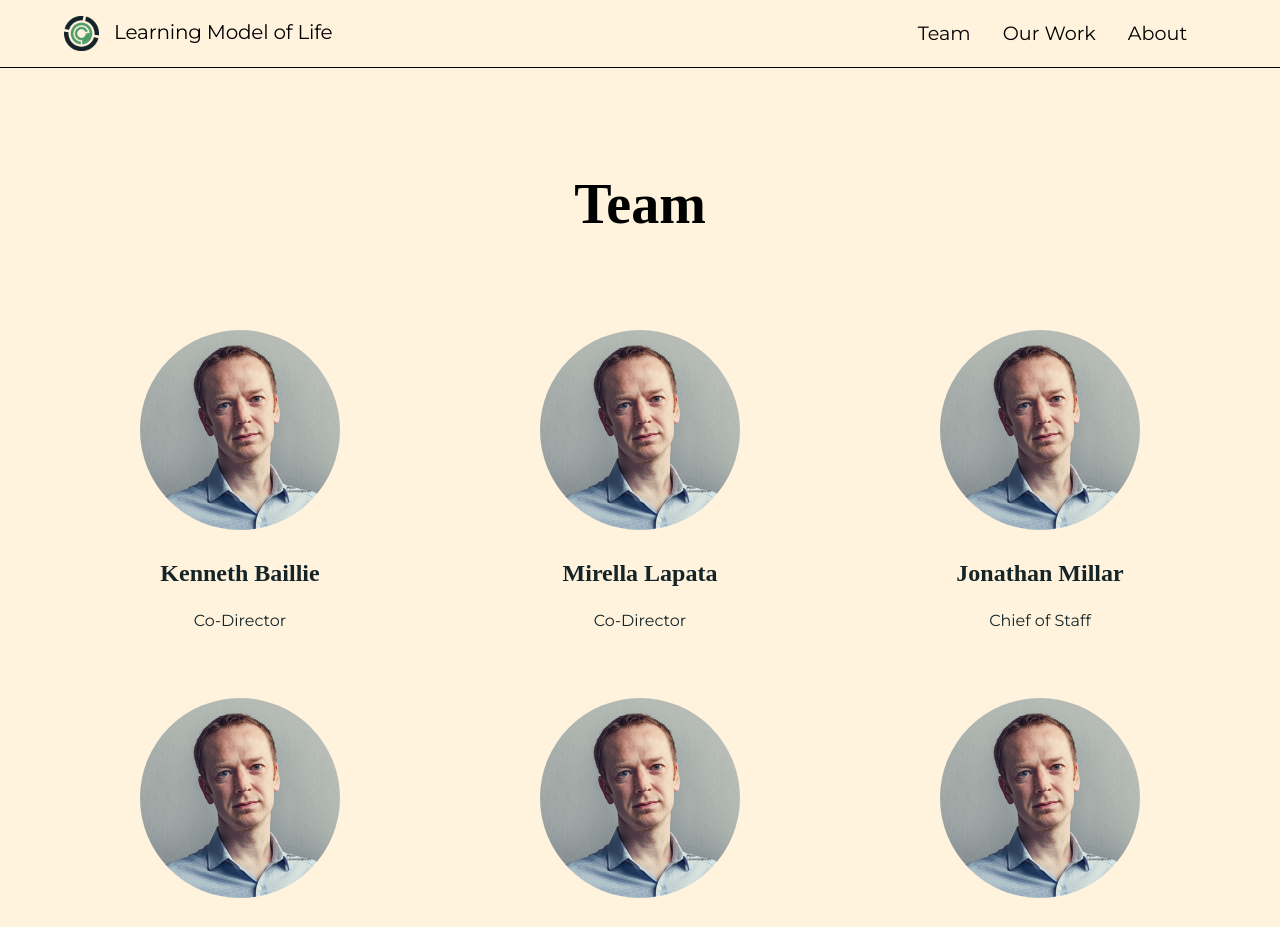
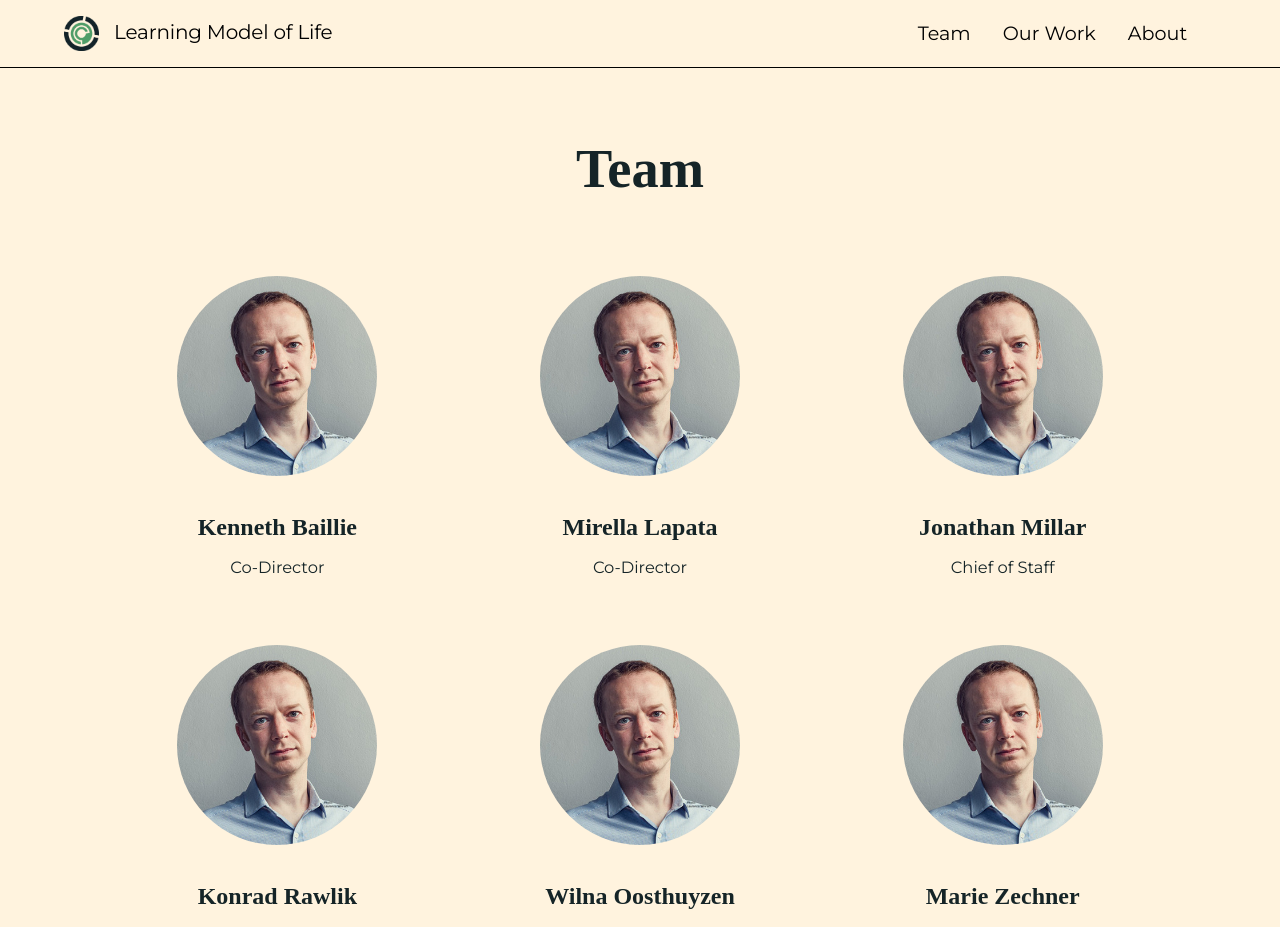
Before and after one commit to learningmodeloflife/lml.ac.uk, a Jekyll site: the page built from team.md, in a window 1280 px wide and 1400 px high. Shown: the top 927 px of the window. Built offline with Jekyll 4.4.1, drawn with Linux system fonts in a browser that asks for light colours; some web fonts are replaced; some of the changed text lies outside the part shown.

Commit message:
Team and Work page responsive

```diff
--- a/_scss/about.scss
+++ b/_scss/about.scss
@@ -57,7 +57,7 @@
   font-size: var(--font-size-base);
   font-weight: 400;
   line-height: 1.6;
-  margin-bottom: 2rem;
+  margin-bottom: 0rem;
 }
 
 
@@ -87,7 +87,7 @@
 
 }
   .logo-container {
-  padding-right: 2rem;
+  padding-right: 2.5rem;
   padding-bottom: 0rem;
 }
 }
--- a/_scss/team.scss
+++ b/_scss/team.scss
@@ -3,21 +3,22 @@
 .team-content {
   max-width: 1200px;
   margin: 0 auto;
-  padding: 1.5rem;
-  padding-top: calc(3rem + 80px);
+  padding: 5rem;
+  padding-top: calc(2.5rem + 50px);
 }
 
 .team-title {
+  font-family: var(--font-family-serif);
   text-align: center;
-  font-size: 3.5rem;
-  margin: 2rem 0 5rem;
-  color: var(--black);
+  font-size: var(--font-size-xl);
+  padding-bottom: 2vw;
+  color: var(--dark-gray);
 }
 
 /* Team grid layout */
 .team-grid {
   display: grid;
-  grid-template-columns: repeat(3, 1fr);
+  grid-template-columns: repeat(1, 1fr);
   gap: 3rem;
   margin-bottom: 5rem;
 }
@@ -30,7 +31,7 @@
 .member-image {
   width: 200px;
   height: 200px;
-  margin: 0 auto 1rem;
+  margin: 0 auto 2rem;
   overflow: hidden;
   border-radius: 50%;
 }
@@ -42,27 +43,26 @@
 }
 
 .team-member h3 {
-  margin-bottom: 0.5rem;
+  margin-bottom: -0.5rem;
   font-size: 1.5rem;
 }
 
 .team-member p {
   font-family: var(--font-family-sans-serif);
-  font-size: 1rem;
+  font-size: var(--font-size-base);
   color: var(--dark-gray);
 }
 
 /* Hiring info styles */
 .hiring-info {
   text-align: center;
-  margin: 3rem 0 4rem;
-  padding: 2rem 0;
+  margin: 6rem 0 4rem;
 }
 
 .hiring-info p {
   font-family: var(--font-family-sans-serif);
-  font-size: 1.2rem;
-  color: var(--dark-gray);
+  font-size: var(--font-size-lg);
+  color: var(--black);
 }
 
 .hiring-info a {
@@ -75,3 +75,17 @@
 .hiring-info a:hover {
   border-bottom-color: transparent;
 }
+
+
+
+/* Responsive design */
+@media ( min-width: 35em ) {
+  .team-grid {
+    grid-template-columns: repeat(2, 1fr);
+  }
+}
+@media ( min-width: 55em ) {
+  .team-grid {
+    grid-template-columns: repeat(3, 1fr);
+  }
+}
--- a/_scss/variables.scss
+++ b/_scss/variables.scss
@@ -14,10 +14,10 @@
     --font-family-mono: 'Consolas', monospace;
 
     /* Font Sizes */
-    --font-size-base: clamp(1rem, 0.85rem + 0.15vw, 1.5rem);
+    --font-size-base: clamp(1rem, 0.9rem + 0.15vw, 1.5rem);
     --font-size-lg: clamp(1rem, 1rem + 0.25vw, 1.5rem);
     --font-size-vlg: clamp(0.5rem, 1.1rem + 0.375vw, 1.75rem);
-    --font-size-xl: clamp(1.2rem, 1.2rem + 0.5vw, 2rem);
+    --font-size-xl: clamp(2rem, 3rem + 0.5vw, 3.5rem);
     --font-size-xxl: clamp(3.5rem, 5vw, 4.2rem);
     --font-size-huge: clamp(4rem, 3.5rem + 2.5vw, 8rem);
   }
--- a/_scss/work.scss
+++ b/_scss/work.scss
@@ -4,22 +4,24 @@
   max-width: 1200px;
   margin: 0 auto;
   padding: 1.5rem;
-  padding-top: calc(3rem + 80px);
+  padding-top: calc(2.5rem + 50px);
 }
 
 .work-title {
+  font-family: var(--font-family-serif);
   text-align: center;
-  font-size: 3.5rem;
-  margin: 2rem 0 5rem;
-  color: var(--black);
+  font-size: var(--font-size-xl);
+  padding-bottom: 2vw;
+  color: var(--dark-gray);
 }
+
 
 /* Article grid layout */
 .article-grid {
   display: grid;
-  grid-template-columns: repeat(4, 1fr);
+  grid-template-columns: repeat(1, 1fr);
   gap: 3rem;
-  margin-bottom: 10rem;
+  padding-bottom: 4rem;
 }
 
 /* Article item styles */
@@ -87,3 +89,22 @@
   font-style: italic;
   font-size: 1.1rem;
 }
+
+
+
+/* Responsive design */
+@media ( min-width: 29em ) {
+  .article-grid {
+    grid-template-columns: repeat(2, 1fr);
+  }
+}
+@media ( min-width: 40em ) {
+  .article-grid {
+    grid-template-columns: repeat(3, 1fr);
+  }
+}
+@media ( min-width: 55em ) {
+  .article-grid {
+    grid-template-columns: repeat(4, 1fr);
+  }
+}
```
Also changed, not shown: about.md (+2 -2 lines), team.md (+1 -1 lines), 5 other files.
